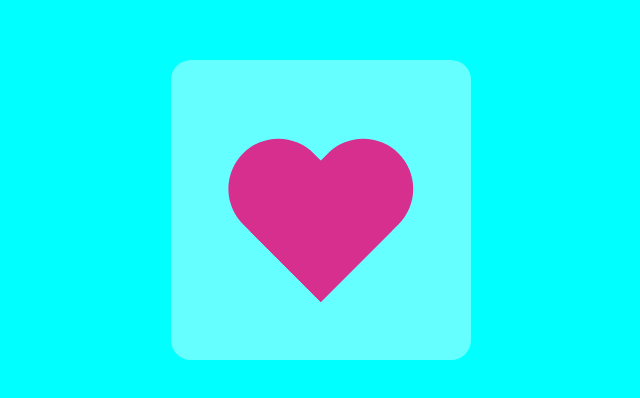
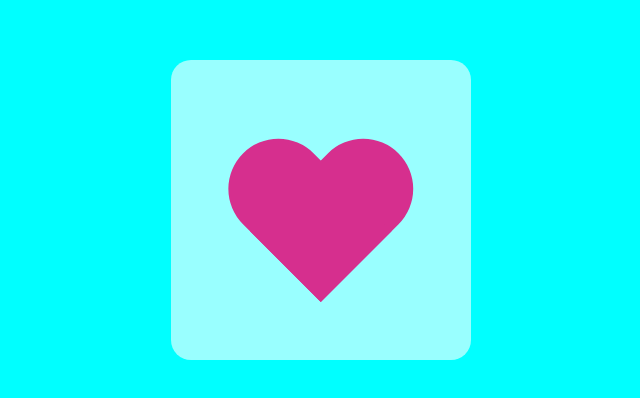
Before and after one commit to Nihal-Priyadarshi/Heart, a plain HTML site: page index.html in a window 1280 px wide. Shown: the part 190-588 px from the top of the page, without its empty margins (319-959 px from the left). Drawn offline with Linux system fonts and the light colour scheme.

Commit message:
Update style.css

```diff
--- a/style.css
+++ b/style.css
@@ -17,7 +17,7 @@ body{
     justify-content: center;
     height: 300px;
     width: 300px;
-    background: rgba(255, 255, 255, 0.4);
+    background: rgba(255, 255, 255, 0.6);
     border-radius: 20px;
     animation: animate 4s linear infinite;
 }
```
